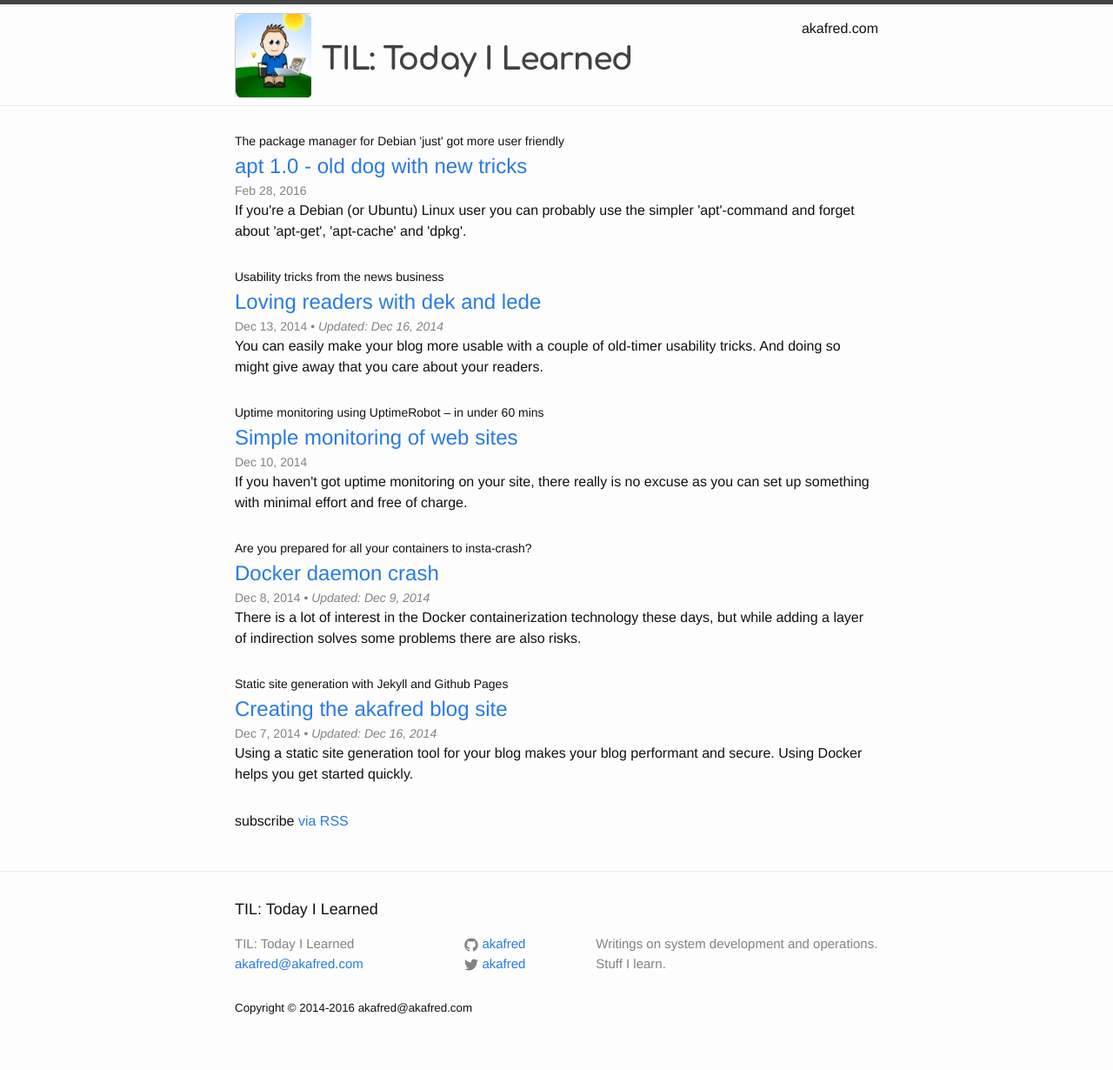
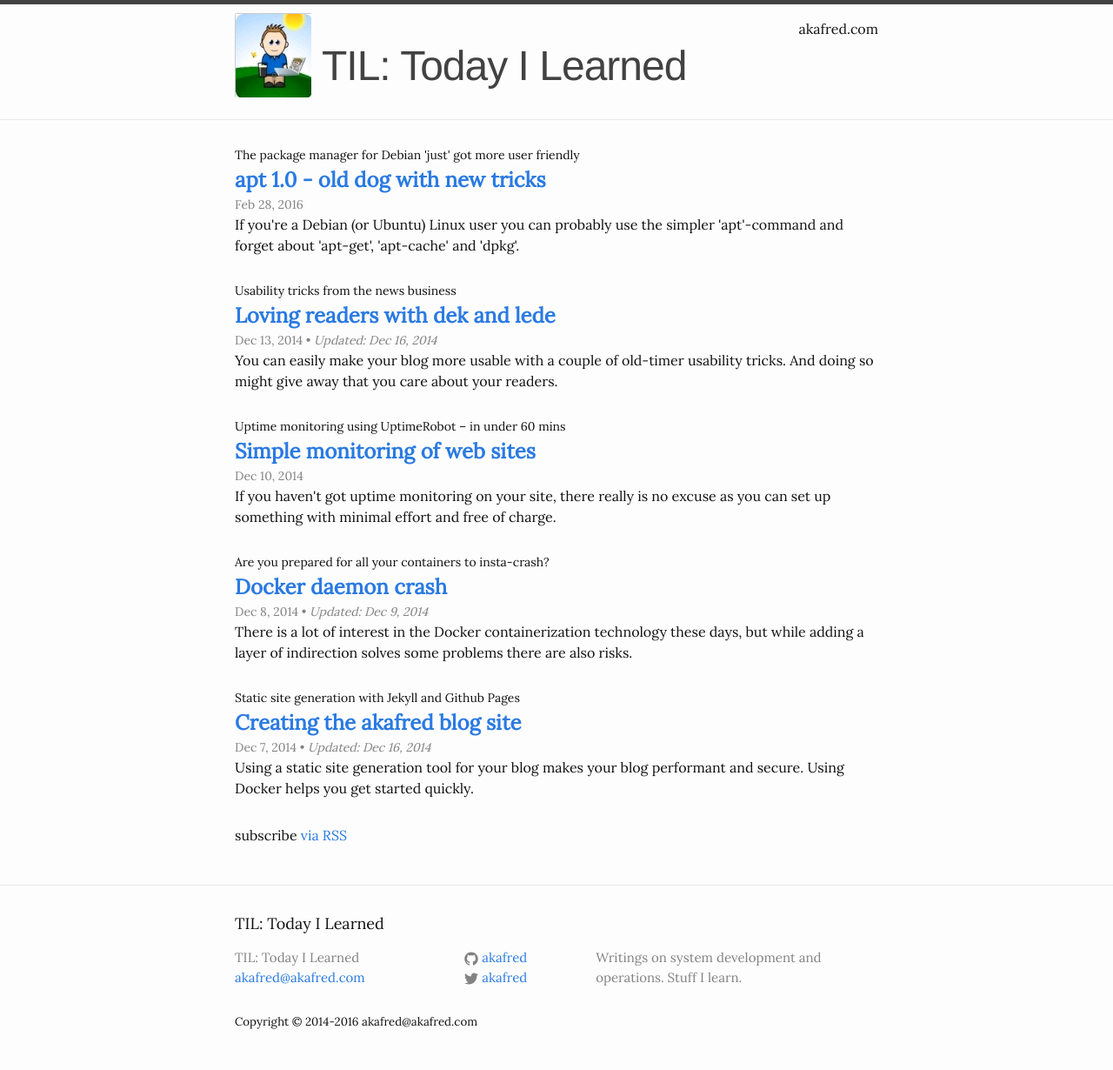
Before and after one commit to camillesalvador/akafred.github.io, a Jekyll site: the page built from index.html, in a window 1280 px wide. Shown: the whole page at 87% size. Built offline with Jekyll 4.4.1, drawn with Linux system fonts in a browser that asks for light colours; some web fonts are replaced; comment, search, counter and statistics services are not loaded.

Commit message:
Change fonts.
Fredericka the Great for blog title.
Lora for other text.
Slightly heavier text on front page.

```diff
--- a/_sass/_layout.scss
+++ b/_sass/_layout.scss
@@ -12,10 +12,9 @@
 
 .site-title {
 
-    font-size: 36px;
-    font-family: Comfortaa, Helvetica, Arial, sans-serif;
-    font-weight: 700;
-    line-height: 56px;
+    font-size: 48px;
+    font-family: 'Fredericka the Great', Helvetica, Arial, sans-serif;
+    line-height: 72px;
     letter-spacing: -1px;
     margin-bottom: 0;
     float: left;
@@ -202,6 +201,7 @@
 .post-link {
     display: block;
     font-size: 24px;
+    font-weight: 700;
 }
 
 
@@ -215,6 +215,7 @@
 
 .post-title {
     font-size: 42px;
+    font-weight: 700;
     letter-spacing: -1px;
     line-height: 1;
 
--- a/css/main.scss
+++ b/css/main.scss
@@ -3,11 +3,11 @@
 ---
 @charset "utf-8";
 
-@import url(https://fonts.googleapis.com/css?family=Comfortaa:700|Kadwa);
+@import url(https://fonts.googleapis.com/css?family=Fredericka+the+Great|Lora);
 
 
 // Our variables
-$base-font-family: Kadwa, Helvetica, Arial, sans-serif;
+$base-font-family: Lora, Helvetica, Arial, sans-serif;
 $base-font-size:   16px;
 $small-font-size:  $base-font-size * 0.875;
 $base-line-height: 1.5;
```
